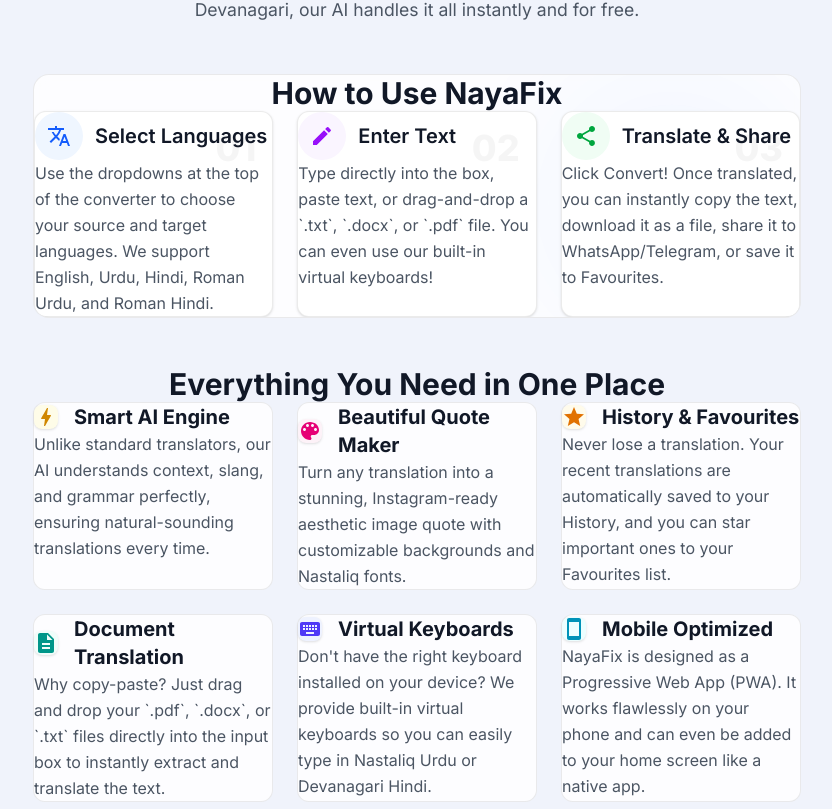
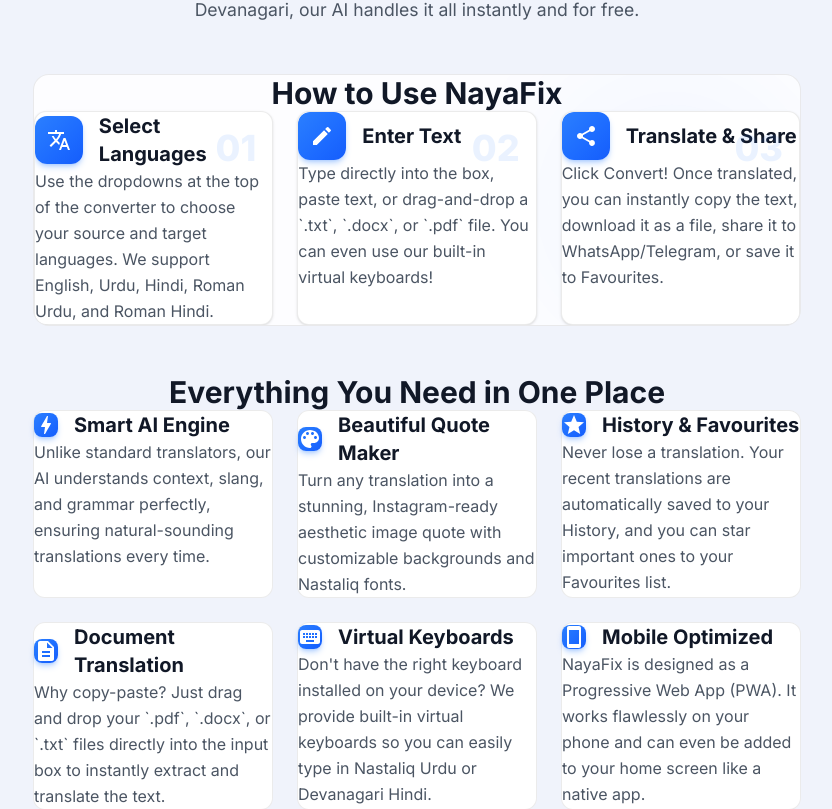
Before and after one commit to usamay15/nayafix, a Next.js app in the folder frontend/: page / in a window 1280 px wide. Shown: the part 1455-2264 px from the top of the page, without its empty margins (223-1055 px from the left). Built offline with nearby package versions, Linux system fonts and the light colour scheme; a web font is replaced by a local one.

Commit message:
Refine landing page cards to a premium unified blue theme

```diff
--- a/frontend/app/page.tsx
+++ b/frontend/app/page.tsx
@@ -46,45 +46,45 @@
             </section>
 
             {/* How to Use Section */}
-            <section className="bg-[var(--clr-surface)] bg-opacity-50 p-8 rounded-2xl border border-[var(--clr-border)] backdrop-blur-sm relative overflow-hidden group hover:border-blue-400/50 transition-all duration-500">
+            <section className="bg-[var(--clr-surface)] p-8 rounded-2xl border border-[var(--clr-border)] relative overflow-hidden group hover:border-blue-400/30 transition-all duration-500">
               <div className="absolute top-0 right-0 w-64 h-64 bg-blue-500 opacity-5 rounded-full blur-3xl group-hover:opacity-10 transition-opacity duration-700 pointer-events-none"></div>
               <h2 className="text-3xl font-bold mb-8 text-center text-[var(--clr-text-1)]">How to Use NayaFix</h2>
               <div className="grid grid-cols-1 md:grid-cols-3 gap-6 relative z-10">
 
-                <div className="bg-[var(--clr-bg-2)] p-6 rounded-xl shadow-sm border border-[var(--clr-border)] transition-all duration-300 hover:shadow-xl hover:-translate-y-2 hover:border-blue-400 group/card relative overflow-hidden">
+                <div className="bg-[var(--clr-bg-2)] p-6 rounded-xl shadow-sm border border-[var(--clr-border)] transition-all duration-300 hover:shadow-xl hover:shadow-blue-500/10 hover:-translate-y-2 hover:border-blue-300 group/card relative overflow-hidden">
                   <div className="absolute top-0 left-0 w-1 h-full bg-blue-500 scale-y-0 group-hover/card:scale-y-100 transition-transform origin-top duration-300"></div>
-                  <div className="flex items-center gap-3 mb-4">
-                    <div className="w-12 h-12 flex items-center justify-center rounded-full bg-blue-50 text-blue-600">
+                  <div className="flex items-center gap-4 mb-4">
+                    <div className="w-12 h-12 flex items-center justify-center rounded-xl bg-gradient-to-br from-blue-500 to-blue-600 text-white shadow-md shadow-blue-500/30">
                       <svg viewBox="0 0 24 24" fill="currentColor" width="24" height="24"><path d="M12.87 15.07l-2.54-2.51.03-.03c1.74-1.94 2.98-4.17 3.71-6.53H17V4h-7V2H8v2H1v1.99h11.17C11.5 7.92 10.44 9.75 9 11.35 8.07 10.32 7.3 9.19 6.69 8h-2c.73 1.63 1.73 3.17 2.98 4.56l-5.09 5.02L4 19l5-5 3.11 3.11.76-2.04zM18.5 10h-2L12 22h2l1.12-3h4.75L21 22h2l-4.5-12zm-2.62 7l1.62-4.33L19.12 17h-3.24z"/></svg>
                     </div>
-                    <span className="text-4xl font-extrabold text-[var(--clr-border)] absolute right-4 top-4 opacity-50 select-none">01</span>
-                    <h3 className="text-xl font-semibold text-[var(--clr-text-1)] relative z-10">Select Languages</h3>
+                    <h3 className="text-xl font-bold text-[var(--clr-text-1)]">Select Languages</h3>
+                    <span className="text-4xl font-extrabold text-blue-500/10 absolute right-4 top-4 select-none">01</span>
                   </div>
-                  <p className="text-[var(--clr-text-2)] leading-relaxed relative z-10">Use the dropdowns at the top of the converter to choose your source and target languages. We support English, Urdu, Hindi, Roman Urdu, and Roman Hindi.</p>
+                  <p className="text-[var(--clr-text-2)] leading-relaxed">Use the dropdowns at the top of the converter to choose your source and target languages. We support English, Urdu, Hindi, Roman Urdu, and Roman Hindi.</p>
                 </div>
 
-                <div className="bg-[var(--clr-bg-2)] p-6 rounded-xl shadow-sm border border-[var(--clr-border)] transition-all duration-300 hover:shadow-xl hover:-translate-y-2 hover:border-purple-400 group/card relative overflow-hidden">
-                  <div className="absolute top-0 left-0 w-1 h-full bg-purple-500 scale-y-0 group-hover/card:scale-y-100 transition-transform origin-top duration-300"></div>
-                  <div className="flex items-center gap-3 mb-4">
-                    <div className="w-12 h-12 flex items-center justify-center rounded-full bg-purple-50 text-purple-600">
+                <div className="bg-[var(--clr-bg-2)] p-6 rounded-xl shadow-sm border border-[var(--clr-border)] transition-all duration-300 hover:shadow-xl hover:shadow-blue-500/10 hover:-translate-y-2 hover:border-blue-300 group/card relative overflow-hidden">
+                  <div className="absolute top-0 left-0 w-1 h-full bg-blue-500 scale-y-0 group-hover/card:scale-y-100 transition-transform origin-top duration-300"></div>
+                  <div className="flex items-center gap-4 mb-4">
+                    <div className="w-12 h-12 flex items-center justify-center rounded-xl bg-gradient-to-br from-blue-500 to-blue-600 text-white shadow-md shadow-blue-500/30">
                       <svg viewBox="0 0 24 24" fill="currentColor" width="24" height="24"><path d="M3 17.25V21h3.75L17.81 9.94l-3.75-3.75L3 17.25zM20.71 7.04c.39-.39.39-1.02 0-1.41l-2.34-2.34a.9959.9959 0 00-1.41 0l-1.83 1.83 3.75 3.75 1.83-1.83z"/></svg>
                     </div>
-                    <span className="text-4xl font-extrabold text-[var(--clr-border)] absolute right-4 top-4 opacity-50 select-none">02</span>
-                    <h3 className="text-xl font-semibold text-[var(--clr-text-1)] relative z-10">Enter Text</h3>
+                    <h3 className="text-xl font-bold text-[var(--clr-text-1)]">Enter Text</h3>
+                    <span className="text-4xl font-extrabold text-blue-500/10 absolute right-4 top-4 select-none">02</span>
                   </div>
-                  <p className="text-[var(--clr-text-2)] leading-relaxed relative z-10">Type directly into the box, paste text, or drag-and-drop a `.txt`, `.docx`, or `.pdf` file. You can even use our built-in virtual keyboards!</p>
+                  <p className="text-[var(--clr-text-2)] leading-relaxed">Type directly into the box, paste text, or drag-and-drop a `.txt`, `.docx`, or `.pdf` file. You can even use our built-in virtual keyboards!</p>
                 </div>
 
-                <div className="bg-[var(--clr-bg-2)] p-6 rounded-xl shadow-sm border border-[var(--clr-border)] transition-all duration-300 hover:shadow-xl hover:-translate-y-2 hover:border-green-400 group/card relative overflow-hidden">
-                  <div className="absolute top-0 left-0 w-1 h-full bg-green-500 scale-y-0 group-hover/card:scale-y-100 transition-transform origin-top duration-300"></div>
-                  <div className="flex items-center gap-3 mb-4">
-                    <div className="w-12 h-12 flex items-center justify-center rounded-full bg-green-50 text-green-600">
+                <div className="bg-[var(--clr-bg-2)] p-6 rounded-xl shadow-sm border border-[var(--clr-border)] transition-all duration-300 hover:shadow-xl hover:shadow-blue-500/10 hover:-translate-y-2 hover:border-blue-300 group/card relative overflow-hidden">
+                  <div className="absolute top-0 left-0 w-1 h-full bg-blue-500 scale-y-0 group-hover/card:scale-y-100 transition-transform origin-top duration-300"></div>
+                  <div className="flex items-center gap-4 mb-4">
+                    <div className="w-12 h-12 flex items-center justify-center rounded-xl bg-gradient-to-br from-blue-500 to-blue-600 text-white shadow-md shadow-blue-500/30">
                       <svg viewBox="0 0 24 24" fill="currentColor" width="24" height="24"><path d="M18 16.08c-.76 0-1.44.3-1.96.77L8.91 12.7c.05-.23.09-.46.09-.7s-.04-.47-.09-.7l7.05-4.11c.54.5 1.25.81 2.04.81 1.66 0 3-1.34 3-3s-1.34-3-3-3-3 1.34-3 3c0 .24.04.47.09.7L8.04 9.81C7.5 9.31 6.79 9 6 9c-1.66 0-3 1.34-3 3s1.34 3 3 3c.79 0 1.5-.31 2.04-.81l7.12 4.16c-.05.21-.08.43-.08.65 0 1.61 1.31 2.92 2.92 2.92 1.61 0 2.92-1.31 2.92-2.92s-1.31-2.92-2.92-2.92z"/></svg>
                     </div>
-                    <span className="text-4xl font-extrabold text-[var(--clr-border)] absolute right-4 top-4 opacity-50 select-none">03</span>
-                    <h3 className="text-xl font-semibold text-[var(--clr-text-1)] relative z-10">Translate & Share</h3>
+                    <h3 className="text-xl font-bold text-[var(--clr-text-1)]">Translate & Share</h3>
+                    <span className="text-4xl font-extrabold text-blue-500/10 absolute right-4 top-4 select-none">03</span>
                   </div>
-                  <p className="text-[var(--clr-text-2)] leading-relaxed relative z-10">Click Convert! Once translated, you can instantly copy the text, download it as a file, share it to WhatsApp/Telegram, or save it to Favourites.</p>
+                  <p className="text-[var(--clr-text-2)] leading-relaxed">Click Convert! Once translated, you can instantly copy the text, download it as a file, share it to WhatsApp/Telegram, or save it to Favourites.</p>
                 </div>
               </div>
             </section>
@@ -95,9 +95,9 @@
               <div className="grid grid-cols-1 md:grid-cols-2 lg:grid-cols-3 gap-6">
 
                 {/* Feature 1 */}
-                <div className="p-6 border border-[var(--clr-border)] rounded-xl bg-[var(--clr-surface)] transition-all duration-300 hover:shadow-lg hover:-translate-y-1 hover:border-yellow-400 group cursor-default">
+                <div className="p-6 border border-[var(--clr-border)] rounded-xl bg-[var(--clr-bg-2)] transition-all duration-300 hover:shadow-xl hover:shadow-blue-500/10 hover:-translate-y-1 hover:border-blue-300 group cursor-default">
                   <div className="flex items-center gap-4 mb-4">
-                    <div className="p-3 bg-yellow-50 text-yellow-600 rounded-lg group-hover:scale-110 transition-transform shadow-sm">
+                    <div className="p-3 bg-gradient-to-br from-blue-500 to-blue-600 text-white rounded-lg group-hover:scale-110 transition-transform shadow-md shadow-blue-500/30">
                       <svg viewBox="0 0 24 24" fill="currentColor" width="24" height="24"><path d="M11 21h-1l1-7H7.5c-.58 0-.57-.32-.38-.66.19-.34.05-.08.07-.12C8.48 10.94 10.42 7.54 13 3h1l-1 7h3.5c.49 0 .56.33.47.51l-.07.15C12.96 17.55 11 21 11 21z"/></svg>
                     </div>
                     <h3 className="text-xl font-bold text-[var(--clr-text-1)] m-0">Smart AI Engine</h3>
@@ -106,9 +106,9 @@
                 </div>
 
                 {/* Feature 2 */}
-                <div className="p-6 border border-[var(--clr-border)] rounded-xl bg-[var(--clr-surface)] transition-all duration-300 hover:shadow-lg hover:-translate-y-1 hover:border-pink-400 group cursor-default">
+                <div className="p-6 border border-[var(--clr-border)] rounded-xl bg-[var(--clr-bg-2)] transition-all duration-300 hover:shadow-xl hover:shadow-blue-500/10 hover:-translate-y-1 hover:border-blue-300 group cursor-default">
                   <div className="flex items-center gap-4 mb-4">
-                    <div className="p-3 bg-pink-50 text-pink-600 rounded-lg group-hover:scale-110 transition-transform shadow-sm">
+                    <div className="p-3 bg-gradient-to-br from-blue-500 to-blue-600 text-white rounded-lg group-hover:scale-110 transition-transform shadow-md shadow-blue-500/30">
                       <svg viewBox="0 0 24 24" fill="currentColor" width="24" height="24"><path d="M12 3c-4.97 0-9 4.03-9 9s4.03 9 9 9c.83 0 1.5-.67 1.5-1.5 0-.39-.15-.74-.39-1.01-.23-.26-.38-.61-.38-.99 0-.83.67-1.5 1.5-1.5H16c2.76 0 5-2.24 5-5 0-4.42-4.03-8-9-8zm-5.5 9c-.83 0-1.5-.67-1.5-1.5S5.67 9 6.5 9 8 9.67 8 10.5 7.33 12 6.5 12zm3-4C8.67 8 8 7.33 8 6.5S8.67 5 9.5 5s1.5.67 1.5 1.5S10.33 8 9.5 8zm5 0c-.83 0-1.5-.67-1.5-1.5S13.67 5 14.5 5s1.5.67 1.5 1.5S15.33 8 14.5 8zm3 4c-.83 0-1.5-.67-1.5-1.5S16.67 9 17.5 9s1.5.67 1.5 1.5-.67 1.5-1.5 1.5z"/></svg>
                     </div>
                     <h3 className="text-xl font-bold text-[var(--clr-text-1)] m-0">Beautiful Quote Maker</h3>
@@ -117,9 +117,9 @@
                 </div>
 
                 {/* Feature 3 */}
-                <div className="p-6 border border-[var(--clr-border)] rounded-xl bg-[var(--clr-surface)] transition-all duration-300 hover:shadow-lg hover:-translate-y-1 hover:border-amber-400 group cursor-default">
+                <div className="p-6 border border-[var(--clr-border)] rounded-xl bg-[var(--clr-bg-2)] transition-all duration-300 hover:shadow-xl hover:shadow-blue-500/10 hover:-translate-y-1 hover:border-blue-300 group cursor-default">
                   <div className="flex items-center gap-4 mb-4">
-                    <div className="p-3 bg-amber-50 text-amber-600 rounded-lg group-hover:scale-110 transition-transform shadow-sm">
+                    <div className="p-3 bg-gradient-to-br from-blue-500 to-blue-600 text-white rounded-lg group-hover:scale-110 transition-transform shadow-md shadow-blue-500/30">
                       <svg viewBox="0 0 24 24" fill="currentColor" width="24" height="24"><path d="M12 17.27L18.18 21l-1.64-7.03L22 9.24l-7.19-.61L12 2 9.19 8.63 2 9.24l5.46 4.73L5.82 21z"/></svg>
                     </div>
                     <h3 className="text-xl font-bold text-[var(--clr-text-1)] m-0">History & Favourites</h3>
@@ -128,9 +128,9 @@
                 </div>
 
                 {/* Feature 4 */}
-                <div className="p-6 border border-[var(--clr-border)] rounded-xl bg-[var(--clr-surface)] transition-all duration-300 hover:shadow-lg hover:-translate-y-1 hover:border-teal-400 group cursor-default">
+                <div className="p-6 border border-[var(--clr-border)] rounded-xl bg-[var(--clr-bg-2)] transition-all duration-300 hover:shadow-xl hover:shadow-blue-500/10 hover:-translate-y-1 hover:border-blue-300 group cursor-default">
                   <div className="flex items-center gap-4 mb-4">
-                    <div className="p-3 bg-teal-50 text-teal-600 rounded-lg group-hover:scale-110 transition-transform shadow-sm">
+                    <div className="p-3 bg-gradient-to-br from-blue-500 to-blue-600 text-white rounded-lg group-hover:scale-110 transition-transform shadow-md shadow-blue-500/30">
                       <svg viewBox="0 0 24 24" fill="currentColor" width="24" height="24"><path d="M14 2H6c-1.1 0-1.99.9-1.99 2L4 20c0 1.1.89 2 1.99 2H18c1.1 0 2-.9 2-2V8l-6-6zm2 16H8v-2h8v2zm0-4H8v-2h8v2zm-3-5V3.5L18.5 9H13z"/></svg>
                     </div>
                     <h3 className="text-xl font-bold text-[var(--clr-text-1)] m-0">Document Translation</h3>
@@ -139,9 +139,9 @@
                 </div>
 
                 {/* Feature 5 */}
-                <div className="p-6 border border-[var(--clr-border)] rounded-xl bg-[var(--clr-surface)] transition-all duration-300 hover:shadow-lg hover:-translate-y-1 hover:border-indigo-400 group cursor-default">
+                <div className="p-6 border border-[var(--clr-border)] rounded-xl bg-[var(--clr-bg-2)] transition-all duration-300 hover:shadow-xl hover:shadow-blue-500/10 hover:-translate-y-1 hover:border-blue-300 group cursor-default">
                   <div className="flex items-center gap-4 mb-4">
-                    <div className="p-3 bg-indigo-50 text-indigo-600 rounded-lg group-hover:scale-110 transition-transform shadow-sm">
+                    <div className="p-3 bg-gradient-to-br from-blue-500 to-blue-600 text-white rounded-lg group-hover:scale-110 transition-transform shadow-md shadow-blue-500/30">
                       <svg viewBox="0 0 24 24" fill="currentColor" width="24" height="24"><path d="M20 5H4c-1.1 0-1.99.9-1.99 2L2 17c0 1.1.9 2 2 2h16c1.1 0 2-.9 2-2V7c0-1.1-.9-2-2-2zm-9 3h2v2h-2V8zm0 3h2v2h-2v-2zM8 8h2v2H8V8zm0 3h2v2H8v-2zm-1 2H5v-2h2v2zm0-3H5V8h2v2zm9 7H8v-2h8v2zm0-4h-2v-2h2v2zm0-3h-2V8h2v2zm3 3h-2v-2h2v2zm0-3h-2V8h2v2z"/></svg>
                     </div>
                     <h3 className="text-xl font-bold text-[var(--clr-text-1)] m-0">Virtual Keyboards</h3>
@@ -150,9 +150,9 @@
                 </div>
 
                 {/* Feature 6 */}
-                <div className="p-6 border border-[var(--clr-border)] rounded-xl bg-[var(--clr-surface)] transition-all duration-300 hover:shadow-lg hover:-translate-y-1 hover:border-cyan-400 group cursor-default">
+                <div className="p-6 border border-[var(--clr-border)] rounded-xl bg-[var(--clr-bg-2)] transition-all duration-300 hover:shadow-xl hover:shadow-blue-500/10 hover:-translate-y-1 hover:border-blue-300 group cursor-default">
                   <div className="flex items-center gap-4 mb-4">
-                    <div className="p-3 bg-cyan-50 text-cyan-600 rounded-lg group-hover:scale-110 transition-transform shadow-sm">
+                    <div className="p-3 bg-gradient-to-br from-blue-500 to-blue-600 text-white rounded-lg group-hover:scale-110 transition-transform shadow-md shadow-blue-500/30">
                       <svg viewBox="0 0 24 24" fill="currentColor" width="24" height="24"><path d="M17 1.01L7 1c-1.1 0-2 .9-2 2v18c0 1.1.9 2 2 2h10c1.1 0 2-.9 2-2V3c0-1.1-.9-1.99-2-1.99zM17 19H7V5h10v14z"/></svg>
                     </div>
                     <h3 className="text-xl font-bold text-[var(--clr-text-1)] m-0">Mobile Optimized</h3>
```
